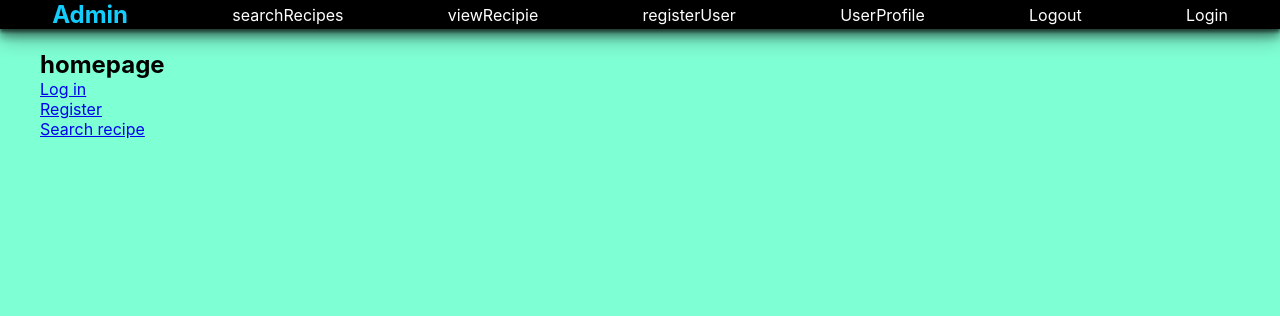
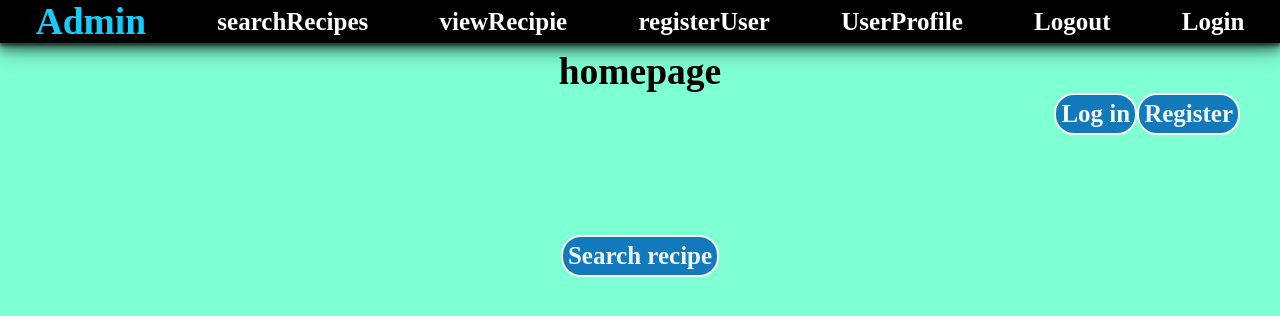
Before and after one commit to GeorgeMc1/FP-frontend, a React (Create React App) app: page / in a window 1280 px wide. Shown: the top 316 px of the page. Built offline with nearby package versions, Linux system fonts and the light colour scheme; the HTML template or start-up script is replaced by a standard one.

Commit message:
homepage layout

```diff
--- /dev/null
+++ b/src/css/homepage.css
@@ -0,0 +1,63 @@
+body{
+    font-family: 'Libre Baskerville', serif;
+    font-weight: bold;
+    font-size: 25px;
+    /* font-family: 'PT Serif', serif; */
+    /* font-family: 'Franklin Gothic Medium', 'Arial Narrow', Arial, sans-serif; */
+    background-color: aquamarine;
+}
+button {
+    background-color: rgb(18, 122, 187);
+    border: 2px solid whitesmoke;
+    /* color: white; */
+    padding: 5px;
+    text-align: center;
+    display: inline-block;
+    font-size: 25px;
+    border-radius: 20px;
+}
+
+h2 {
+    display: flex;
+    justify-content: center;
+}
+
+.btn-group {
+    display: flex;
+    justify-content: flex-end;
+}
+
+.btn-lg {
+    font-family: 'Libre Baskerville', serif;
+    font-weight: bold;
+    font-size: 25px;
+}
+
+.inner {
+    margin-top: 100px;
+    display: flex;
+    flex-direction: column;
+    align-items: center;
+}
+
+.homepageLink {
+    /* background-color: red; */
+    /* width: 200px; */
+    text-align: center;
+    text-decoration: none;
+    color: aliceblue;
+}
+
+/* .inner {
+    background-color: green;
+    border: 1px solid black;
+    padding: 5px;
+    margin: 5px;
+}
+
+.outer {
+    background-color: blueviolet;
+    border: 1px solid black;
+    padding: 5px;
+    margin: 5px;
+} */
--- a/src/index.css
+++ b/src/index.css
@@ -1,4 +1,4 @@
-body {
+/* body {
   background-color: aquamarine;
   margin: 0;
   font-family: -apple-system, BlinkMacSystemFont, 'Segoe UI', 'Roboto', 'Oxygen',
@@ -11,4 +11,10 @@ body {
 code {
   font-family: source-code-pro, Menlo, Monaco, Consolas, 'Courier New',
     monospace;
-}
+} */
+
+/* .navbar {
+  display: flex;
+  flex-direction: column;
+
+} */
--- a/src/views/HomePage.jsx
+++ b/src/views/HomePage.jsx
@@ -1,15 +1,23 @@
 import { Container } from "../css/common-styles"
-
+import "../css/homepage.css"
 const Homepage = () => {
 
 
     return (
     <Container id="homepage">
-        <h2>homepage</h2>
-        <nav>
-            <a href="https://regal-cobbler-3c979e.netlify.app/Login">Log in</a><br></br>
-            <a href="https://regal-cobbler-3c979e.netlify.app/registerUser">Register</a><br></br>
-            <a href="https://regal-cobbler-3c979e.netlify.app/searchRecipes">Search recipe</a>
+        <h2 class="">homepage</h2>
+        <nav class="navbar">
+            <div class="outer">
+                <div class="btn-group">
+
+                    <button class="btn-lg"><a class="homepageLink" href="https://regal-cobbler-3c979e.netlify.app/Login">Log in</a></button>
+                    <button class="btn-lg"><a class="homepageLink" href="https://regal-cobbler-3c979e.netlify.app/registerUser">Register</a></button>
+
+                </div>
+                <div class="inner">
+                    <button class="btn-lg"><a class="homepageLink" href="https://regal-cobbler-3c979e.netlify.app/searchRecipes">Search recipe</a></button>
+                </div>
+            </div>
         </nav>
     </Container>
     );
```
